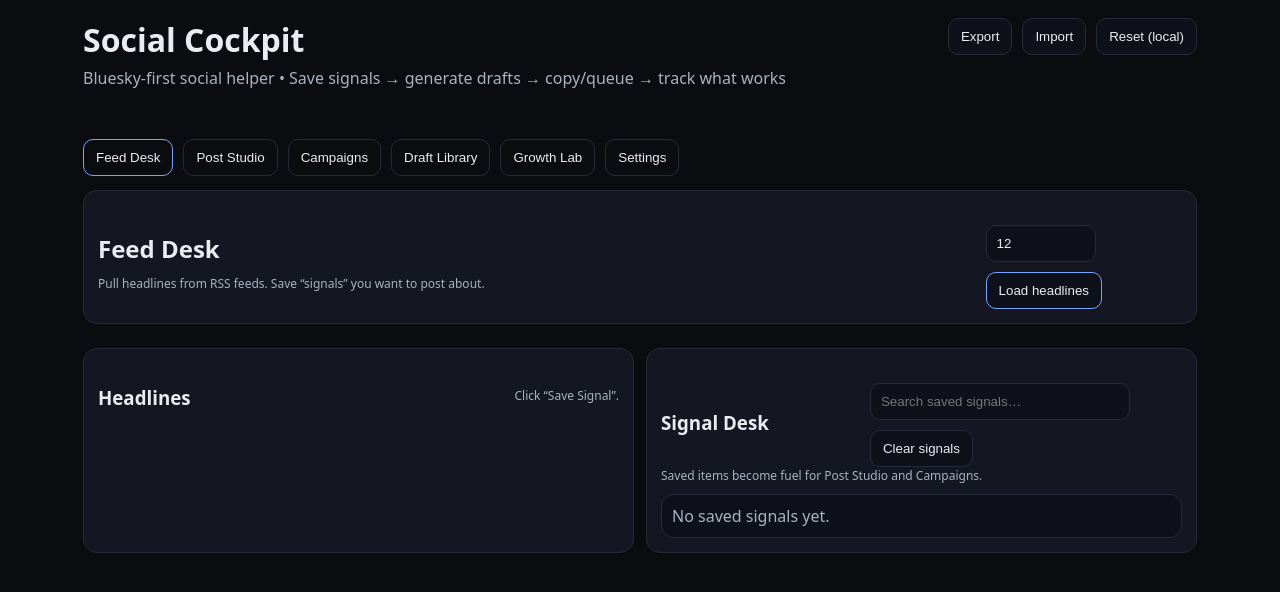
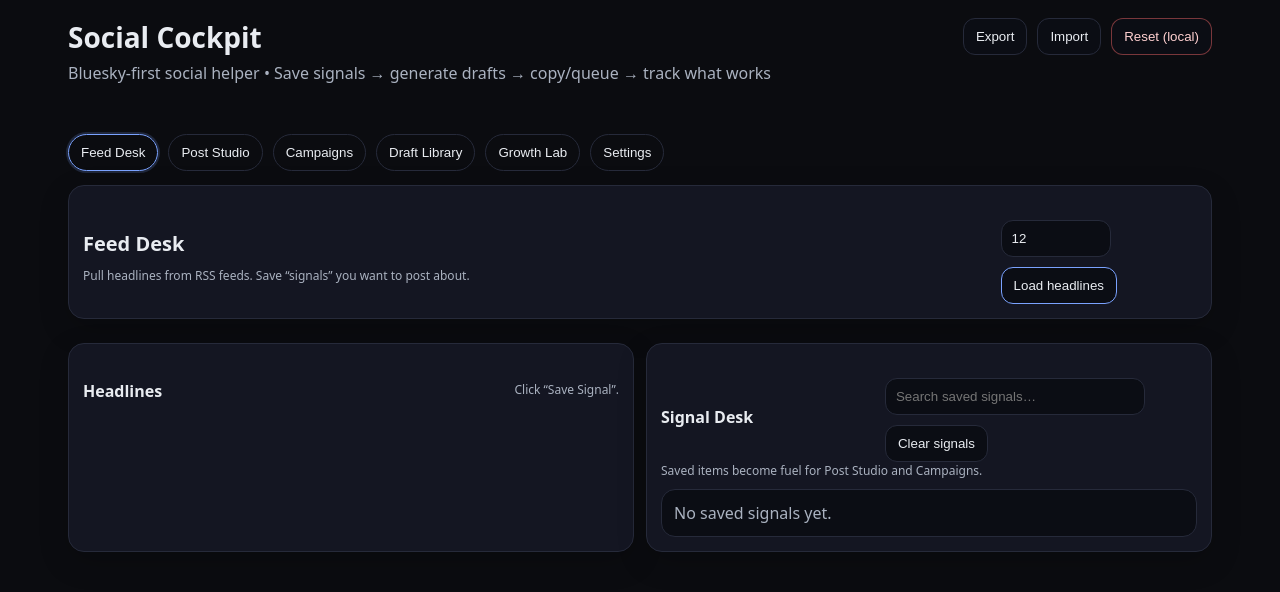
Before and after one commit to xyciasav/post-cockpit, a Flask app: page / in a window 1280 px wide. Shown: the top 592 px of the page. Run offline with Flask 3, Linux system fonts and the light colour scheme.

Commit message:
revamp 2

```diff
--- a/static/style.css
+++ b/static/style.css
@@ -5,67 +5,122 @@
   --muted:#aab2c0;
   --accent:#7aa2ff;
   --line:#262a3a;
+  --good:#9ff2c3;
   --bad:#ff6b6b;
 }
+
 *{box-sizing:border-box}
 body{margin:0;font-family:system-ui,Segoe UI,Roboto,Arial;background:var(--bg);color:var(--txt)}
-.wrap{max-width:1150px;margin:0 auto;padding:18px}
-h1{margin:0 0 6px 0}
-h2{margin:0 0 10px 0}
-h3{margin:12px 0 8px 0}
+.wrap{max-width:1180px;margin:0 auto;padding:18px}
+
+h1{margin:0 0 6px 0;font-size:28px}
+h2{margin:0 0 10px 0;font-size:20px}
+h3{margin:12px 0 8px 0;font-size:16px}
+
 .muted{color:var(--muted)}
 .small{font-size:12px}
+
 .topbar{display:flex;justify-content:space-between;gap:14px;align-items:flex-start;flex-wrap:wrap}
 .topbar-actions{display:flex;gap:10px;flex-wrap:wrap}
+
 .tabs{display:flex;gap:10px;flex-wrap:wrap;margin:14px 0}
-.tab{background:transparent;color:var(--txt);border:1px solid var(--line);padding:10px 12px;border-radius:10px;cursor:pointer}
-.tab.active{border-color:var(--accent)}
+.tab{background:transparent;color:var(--txt);border:1px solid var(--line);padding:10px 12px;border-radius:999px;cursor:pointer}
+.tab.active{border-color:var(--accent);box-shadow:0 0 0 2px rgba(122,162,255,.18)}
+
 .panel{display:none}
 .panel.active{display:block}
-.card{background:var(--card);border:1px solid var(--line);border-radius:14px;padding:14px;margin:12px 0}
+
+.card{
+  background:var(--card);
+  border:1px solid var(--line);
+  border-radius:16px;
+  padding:14px;
+  margin:12px 0;
+  box-shadow: 0 10px 30px rgba(0,0,0,.18);
+}
+
+.card.inner{
+  background:#0f111a;
+  border-radius:14px;
+  box-shadow:none;
+}
+
 .grid2{display:grid;grid-template-columns:1fr 1fr;gap:12px}
 .grid3{display:grid;grid-template-columns:1fr 1fr 1fr;gap:12px}
 @media (max-width:980px){.grid2,.grid3{grid-template-columns:1fr}}
+
 label{display:block;margin:10px 0 6px 0;color:var(--muted)}
 input,textarea,select{
   width:100%;
-  background:#0f111a;
+  background:#0b0d14;
   border:1px solid var(--line);
   color:var(--txt);
-  border-radius:10px;
-  padding:10px
+  border-radius:12px;
+  padding:10px;
+  outline:none;
 }
+textarea{resize:vertical}
+
 button{
   border:1px solid var(--line);
-  background:#0f111a;
+  background:#0b0d14;
   color:var(--txt);
   padding:10px 12px;
-  border-radius:10px;
+  border-radius:12px;
   cursor:pointer
 }
 button.primary{border-color:var(--accent)}
+button.danger{border-color:rgba(255,107,107,.45);color:#ffd0d0}
+
 .row{display:flex;gap:10px;flex-wrap:wrap;margin-top:10px;align-items:center}
 .between{justify-content:space-between}
+
 .stack{display:flex;flex-direction:column;gap:10px}
-.item{padding:10px;border:1px solid var(--line);border-radius:12px;background:#0f111a}
+
+.item{
+  padding:12px;
+  border:1px solid var(--line);
+  border-radius:14px;
+  background:#0b0d14;
+}
+
+.item .meta{display:flex;gap:10px;flex-wrap:wrap;align-items:center}
+.bad{border-color:rgba(255,107,107,.6)}
+.good{border-color:rgba(159,242,195,.45)}
+
 .hr{border:none;border-top:1px solid var(--line);margin:14px 0}
-.bad{border-color:var(--bad)}
-.kv{display:flex;gap:10px;flex-wrap:wrap}
-.kv > *{flex:1 1 160px}
 
-/* Quick Start */
-.qs { margin: 10px 0 0 18px; padding: 0; }
-.qs li { margin: 6px 0; line-height: 1.35; }
+.pills{display:flex;gap:8px;flex-wrap:wrap;justify-content:flex-end}
+.pill{
+  padding:6px 10px;border-radius:999px;font-size:12px;
+  border:1px solid var(--line);background:#0b0d14;color:var(--muted)
+}
+.pill.ok{border-color:rgba(159,242,195,.35);color:#bfe8cf}
+.pill.warn{border-color:rgba(255,107,107,.35);color:#ffd0d0}
 
-/* Status pills */
-.pills { display:flex; gap:8px; flex-wrap:wrap; justify-content:flex-end; }
-.pill {
-  padding: 6px 10px;
-  border-radius: 999px;
-  font-size: 12px;
+.checks{display:flex;gap:10px;flex-wrap:wrap;margin-top:6px}
+.check{display:flex;align-items:center;gap:8px;margin:0;color:var(--txt)}
+.check input{width:auto}
+
+a{color:var(--accent);text-decoration:none}
+a:hover{text-decoration:underline}
+
+.toast{
+  position: fixed;
+  bottom: 18px;
+  right: 18px;
+  padding: 10px 12px;
+  border-radius: 12px;
+  background: #0b0d14;
   border: 1px solid var(--line);
-  background: #0f111a;
-  color: var(--muted);
+  color: var(--txt);
+  opacity: 0;
+  transform: translateY(8px);
+  transition: opacity .15s ease, transform .15s ease;
+  pointer-events: none;
+  z-index: 9999;
 }
-.pill.ok { border-color: rgba(120,255,180,.35); color: #bfe8cf; }
-.pill.warn { border-color: rgba(255,120,120,.35); color: #ffd0d0; }
+.toast.show{
+  opacity: 1;
+  transform: translateY(0);
+}
```
Also changed, not shown: static/app.js (+46 -2 lines).
